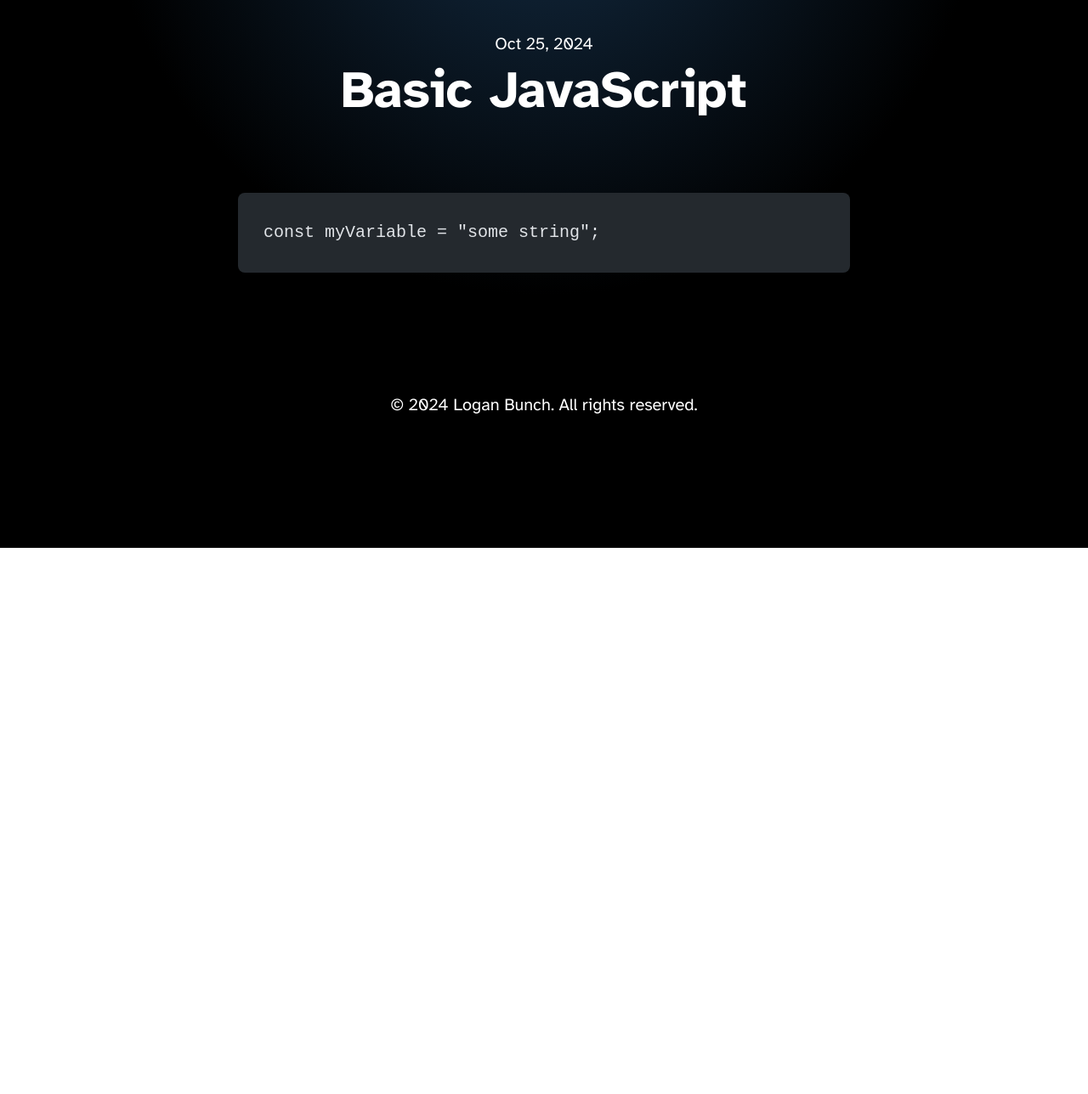
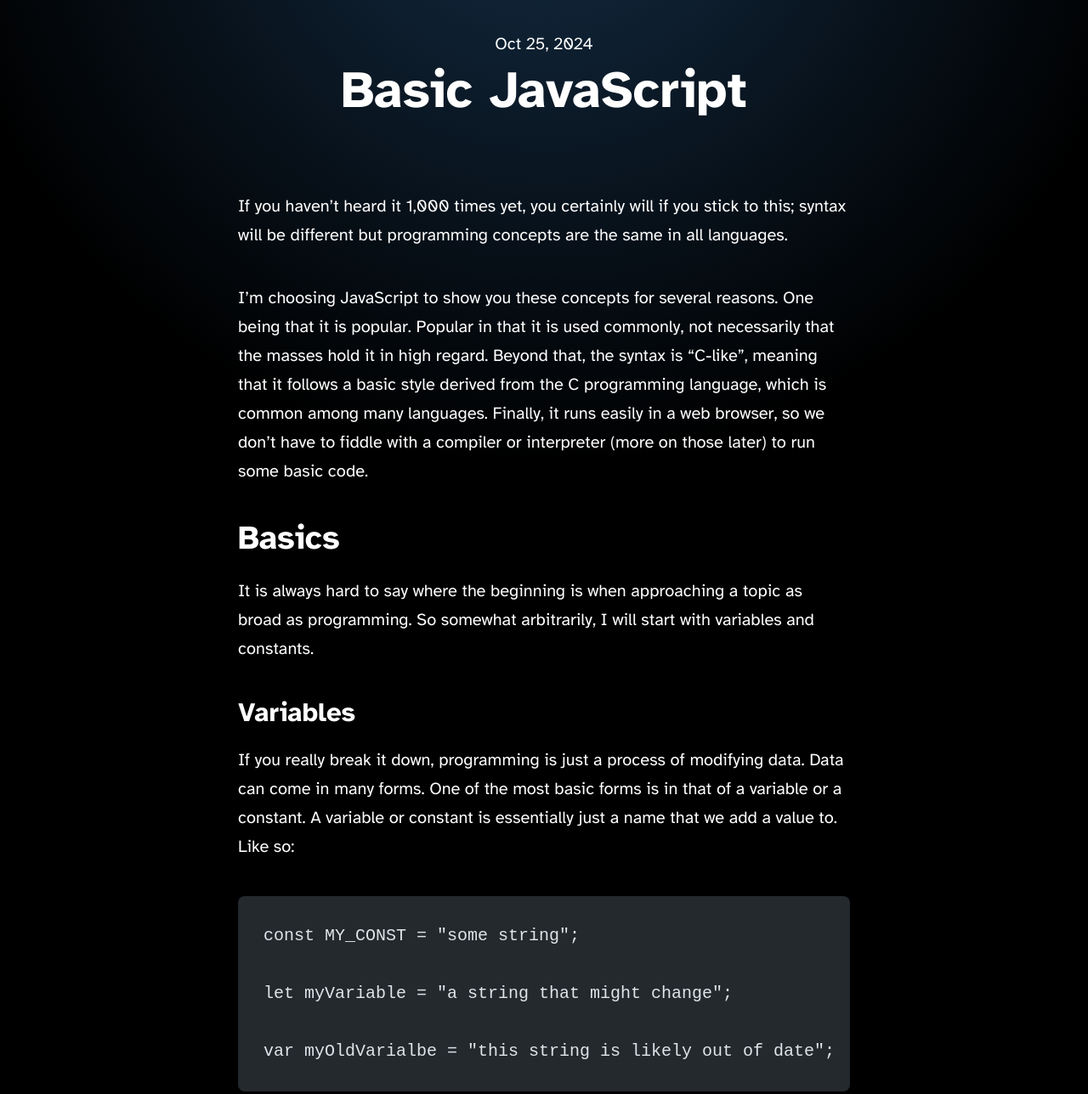
Before and after one commit to logno-dev/class-notes, an Astro site: page /article/basic-javascript in a window 1280 px wide. Shown: the part 171-1459 px from the top of the page at 85% size. Before the commit the page ends 816 px from the top, so only its background shows below. Built offline with nearby package versions, Linux system fonts and the light colour scheme; Astro itself is replaced by a stand-in of ours; code samples lack their colours.

Commit message:
Fri Oct 25 23:40:04 PDT 2024

````diff
--- a/src/content/article/basic-javascript.md
+++ b/src/content/article/basic-javascript.md
@@ -5,6 +5,34 @@ pubDate: "Oct 25 2024"
 published: true
 ---
 
+If you haven't heard it 1,000 times yet, you certainly will if you stick to this; syntax will be different but programming concepts are the same in all languages.
+
+I'm choosing JavaScript to show you these concepts for several reasons. One being that it is popular. Popular in that it is used commonly, not necessarily that the masses hold it in high regard. Beyond that, the syntax is "C-like", meaning that it follows a basic style derived from the C programming language, which is common among many languages. Finally, it runs easily in a web browser, so we don't have to fiddle with a compiler or interpreter (more on those later) to run some basic code.
+
+### Basics
+
+It is always hard to say where the beginning is when approaching a topic as broad as programming. So somewhat arbitrarily, I will start with variables and constants.
+
+#### Variables
+
+If you really break it down, programming is just a process of modifying data. Data can come in many forms. One of the most basic forms is in that of a variable or a constant. A variable or constant is essentially just a name that we add a value to. Like so:
+
 ```javascript
-const myVariable = "some string";
+const MY_CONST = "some string";
+
+let myVariable = "a string that might change";
+
+var myOldVarialbe = "this string is likely out of date";
 ```
+
+Firstly, I'd like to distinguish a constant from a variable.
+
+##### Constants
+
+A constant is a value that cannot (or should not) be changed during the life of the program. In technical terms, a constant is immutable. Constants are useful to declare values that will be used several times throughout a program, but there is no need for the program to manipulate the value of it. If you were writing a game and you wanted to set a universal value for gravity, you would like declare `GRAVITY` as a constant.
+
+##### Variables
+
+A variable, as the name suggests, can have a value that can be changed, or a value that is mutable. This means that the value can not only be manipulated and changed, but the value can also be re-assigned (more on assignment later).
+
+I wish I could say that in JavaScript, constants were declared with `const` and variables were declared with `var`. Unfortunately, it's not that simple. JavaScript didn't used to have constants. Every value was declared as a `var`. This became a problem as it was easy to introduce bugs where a value that should have been a constant is changed inadvertently through some stray logic. Fortunately, the powers that be gifted us the `const` declaration.
--- a/src/styles/global.css
+++ b/src/styles/global.css
@@ -1,7 +1,16 @@
 :root {
 	--bg: black;
+	--bg-alt: #333;
 	--fc: white;
 	--accent: #ff7913;
+	--accent-two: #142d45;
+	background-color: var(--bg);
+}
+
+html {
+	background: var(--bg);
+	background: radial-gradient(circle at top, var(--accent-two), var(--bg) 90vh) no-repeat;
+	padding: 0;
 }
 
 @font-face {
@@ -25,8 +34,6 @@ body {
 	margin: 0;
 	padding: 0;
 	text-align: left;
-	background: var(--bg);
-	background: radial-gradient(circle at top, #142d45, var(--bg) 50%) no-repeat;
 	word-wrap: break-word;
 	overflow-wrap: break-word;
 	color: rgb(var(--fc));
@@ -115,7 +122,7 @@ img {
 
 code {
 	padding: 2px 5px;
-	background-color: rgb(var(--bg-alt));
+	background-color: var(--bg-alt);
 	border-radius: 2px;
 }
 
````
Also changed, not shown: public/banner.png.
